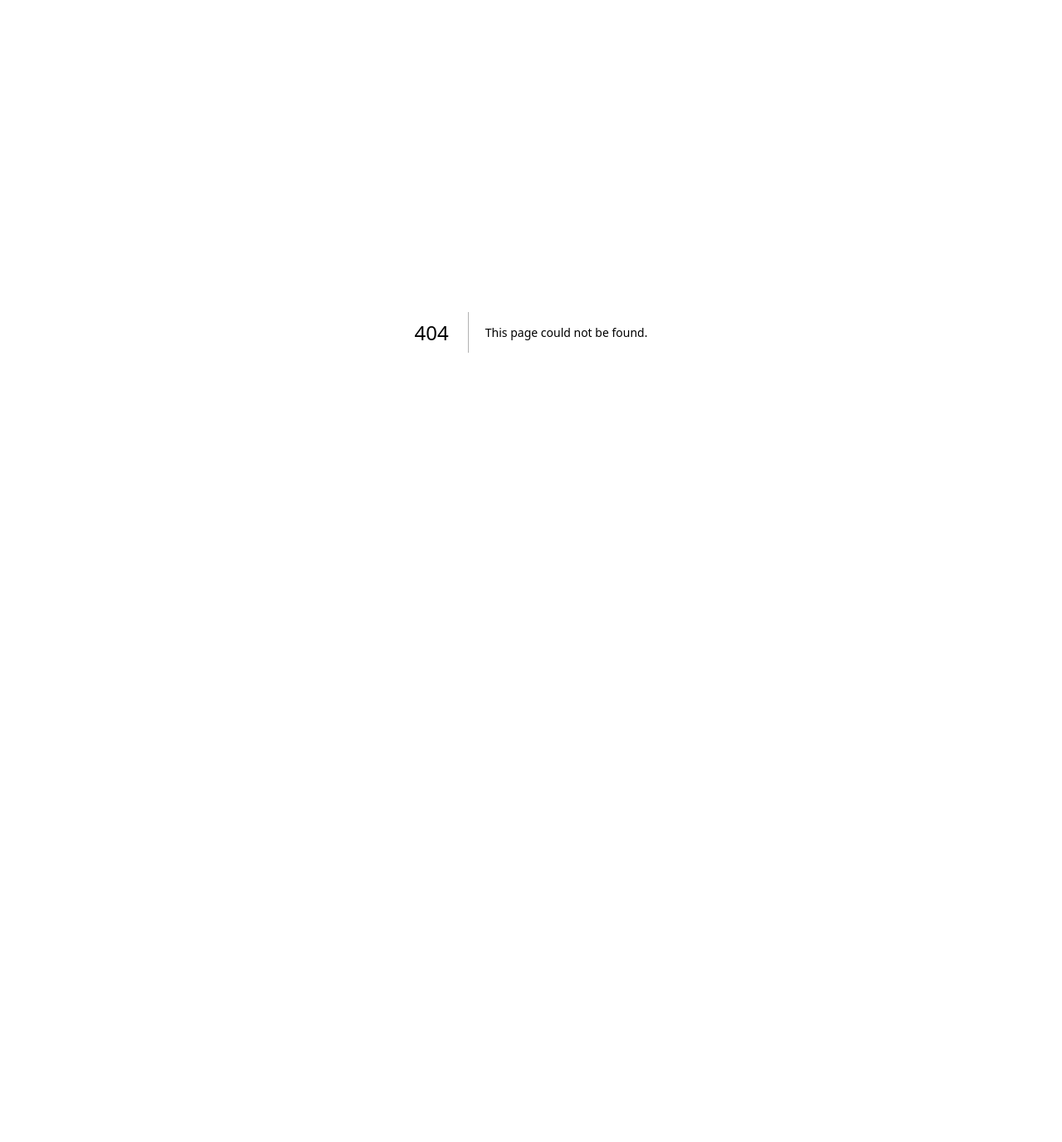
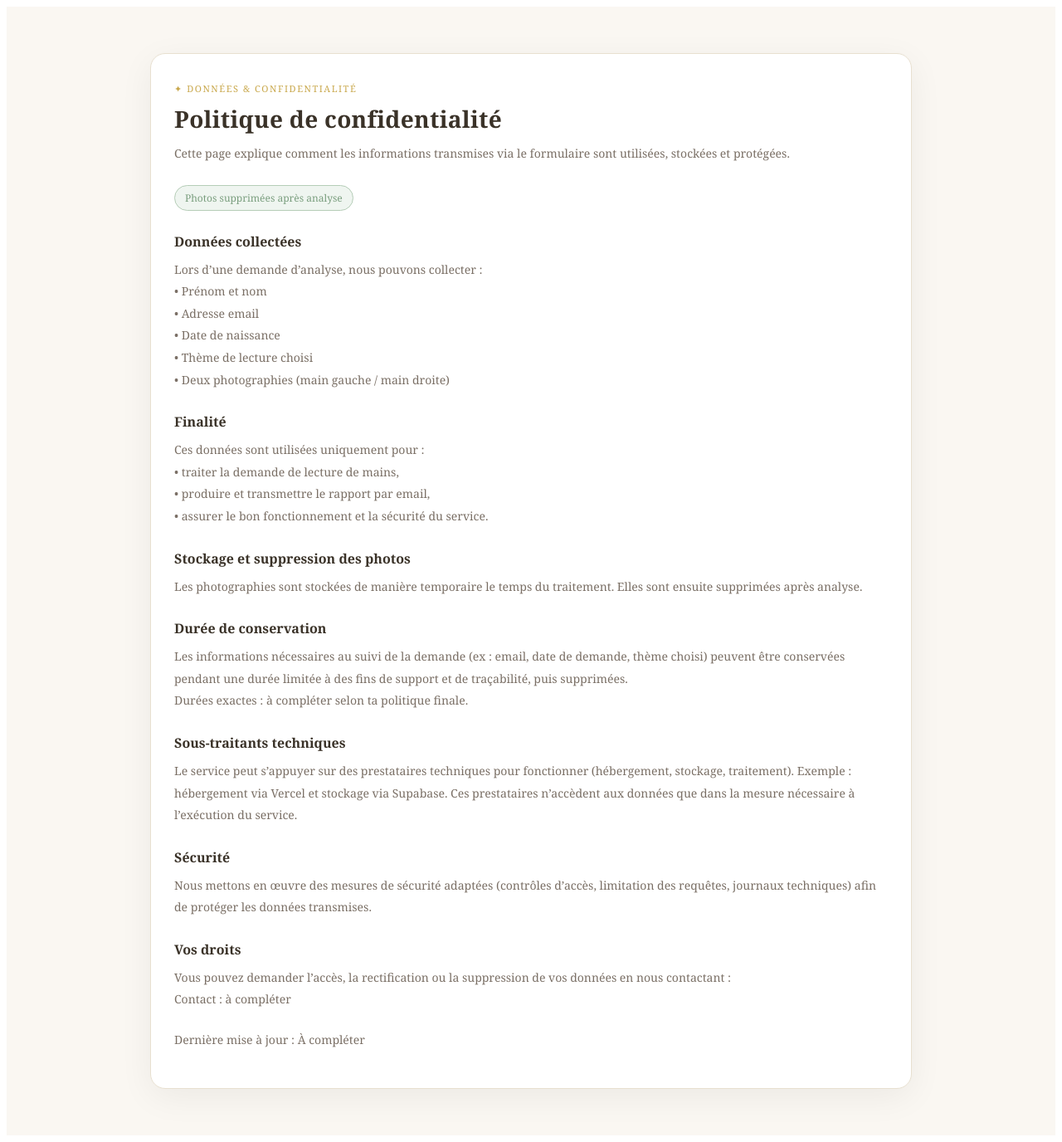
Before and after one commit to Pelleas6/palm-mvp, a Next.js app: page /confidentialite in a window 1280 px wide. Before the commit this address had no page. Shown: the whole page at 83% size. Before the commit the page ends 800 px from the top, so only its background shows below. Built offline with nearby package versions, Linux system fonts and the light colour scheme.

Commit message:
Create page.js

```diff
--- /dev/null
+++ b/app/confidentialite/page.js
@@ -0,0 +1,116 @@
+export const runtime = "nodejs";
+
+export default function ConfidentialitePage() {
+  const theme = {
+    bg: "#FAF7F2",
+    card: "#FFFFFF",
+    border: "#E8E0D0",
+    gold: "#C9A84C",
+    text: "#3A3228",
+    textLight: "#7A6F65",
+    sage: "#7A9E7E",
+    sageLight: "#EFF5F0",
+    sageBorder: "#B5CDB7",
+  };
+
+  const wrap = {
+    backgroundColor: theme.bg,
+    minHeight: "100vh",
+    padding: "56px 22px",
+    fontFamily: "Georgia, serif",
+  };
+
+  const card = {
+    maxWidth: 860,
+    margin: "0 auto",
+    backgroundColor: theme.card,
+    borderRadius: 18,
+    border: `1px solid ${theme.border}`,
+    padding: "34px 28px",
+    boxShadow: "0 10px 42px rgba(0,0,0,0.06)",
+  };
+
+  const k = { fontSize: 11, color: theme.gold, letterSpacing: "0.14em", textTransform: "uppercase", marginBottom: 10 };
+  const h1 = { margin: 0, fontSize: 28, color: theme.text, letterSpacing: "0.01em" };
+  const p = { fontSize: 14, lineHeight: 1.9, color: theme.textLight, margin: "10px 0" };
+  const h2 = { fontSize: 16, color: theme.text, margin: "26px 0 8px" };
+
+  const badge = {
+    display: "inline-block",
+    fontSize: 12,
+    color: theme.sage,
+    border: `1px solid ${theme.sageBorder}`,
+    backgroundColor: theme.sageLight,
+    borderRadius: 999,
+    padding: "6px 12px",
+    marginTop: 14,
+  };
+
+  return (
+    <div style={wrap}>
+      <div style={card}>
+        <div style={k}>✦ Données & confidentialité</div>
+        <h1 style={h1}>Politique de confidentialité</h1>
+        <p style={p}>
+          Cette page explique comment les informations transmises via le formulaire sont utilisées, stockées et protégées.
+        </p>
+        <div style={badge}>Photos supprimées après analyse</div>
+
+        <h2 style={h2}>Données collectées</h2>
+        <p style={p}>
+          Lors d’une demande d’analyse, nous pouvons collecter :
+          <br />• Prénom et nom
+          <br />• Adresse email
+          <br />• Date de naissance
+          <br />• Thème de lecture choisi
+          <br />• Deux photographies (main gauche / main droite)
+        </p>
+
+        <h2 style={h2}>Finalité</h2>
+        <p style={p}>
+          Ces données sont utilisées uniquement pour :
+          <br />• traiter la demande de lecture de mains,
+          <br />• produire et transmettre le rapport par email,
+          <br />• assurer le bon fonctionnement et la sécurité du service.
+        </p>
+
+        <h2 style={h2}>Stockage et suppression des photos</h2>
+        <p style={p}>
+          Les photographies sont stockées de manière temporaire le temps du traitement. Elles sont ensuite supprimées après analyse.
+        </p>
+
+        <h2 style={h2}>Durée de conservation</h2>
+        <p style={p}>
+          Les informations nécessaires au suivi de la demande (ex : email, date de demande, thème choisi) peuvent être conservées
+          pendant une durée limitée à des fins de support et de traçabilité, puis supprimées.
+          <br />
+          Durées exactes : à compléter selon ta politique finale.
+        </p>
+
+        <h2 style={h2}>Sous-traitants techniques</h2>
+        <p style={p}>
+          Le service peut s’appuyer sur des prestataires techniques pour fonctionner (hébergement, stockage, traitement). Exemple :
+          hébergement via Vercel et stockage via Supabase. Ces prestataires n’accèdent aux données que dans la mesure nécessaire à
+          l’exécution du service.
+        </p>
+
+        <h2 style={h2}>Sécurité</h2>
+        <p style={p}>
+          Nous mettons en œuvre des mesures de sécurité adaptées (contrôles d’accès, limitation des requêtes, journaux techniques)
+          afin de protéger les données transmises.
+        </p>
+
+        <h2 style={h2}>Vos droits</h2>
+        <p style={p}>
+          Vous pouvez demander l’accès, la rectification ou la suppression de vos données en nous contactant :
+          <br />
+          Contact : à compléter
+        </p>
+
+        <p style={{ ...p, marginTop: 22 }}>
+          Dernière mise à jour : À compléter
+        </p>
+      </div>
+    </div>
+  );
+}
```
